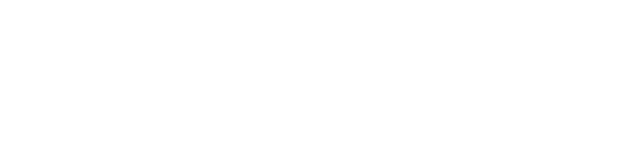
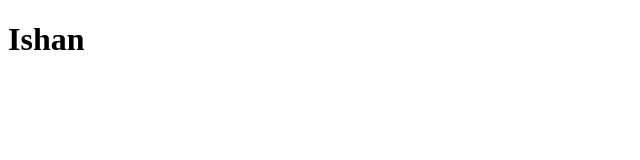
Before and after one commit to shyane10/Main-Project, a plain HTML site: page index.html in a window 1280 px wide. Shown: the whole page, without its empty margins (0-640 px from the left). Drawn offline with Linux system fonts and the light colour scheme.

Commit message:
first commit

```diff
--- a/index.html
+++ b/index.html
@@ -6,6 +6,6 @@
     <title>Document</title>
 </head>
 <body>
-
+    <h1>Ishan</h1>
 </body>
 </html>
```
